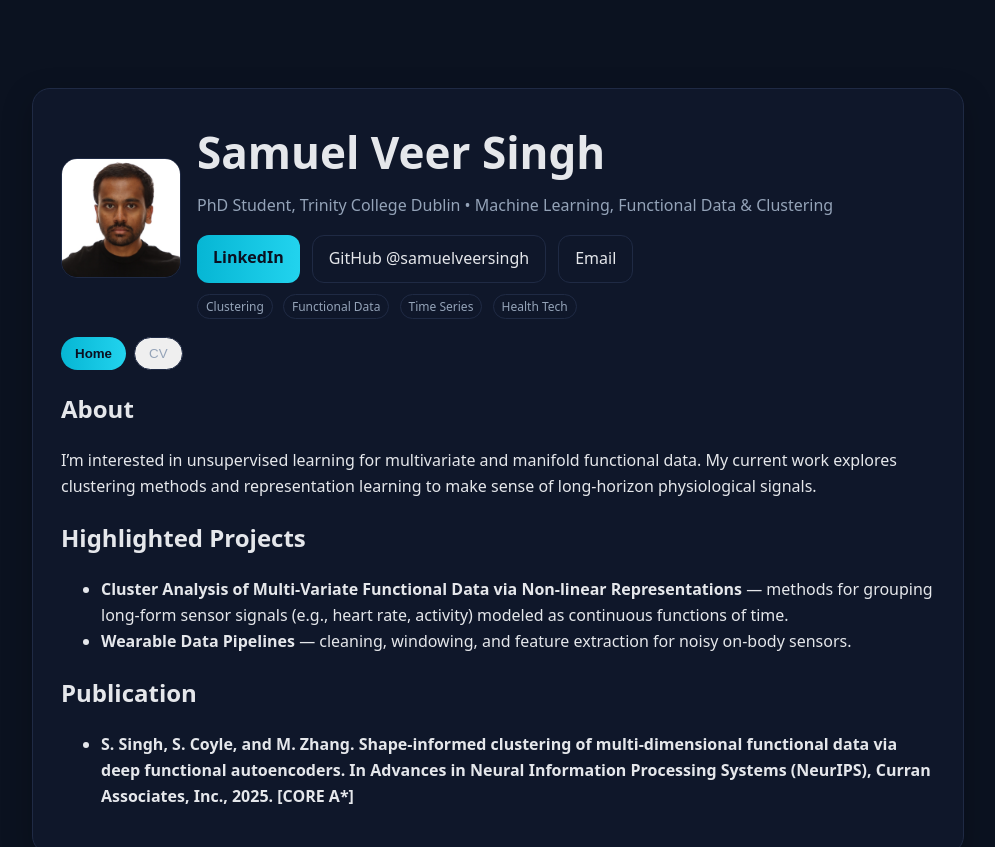
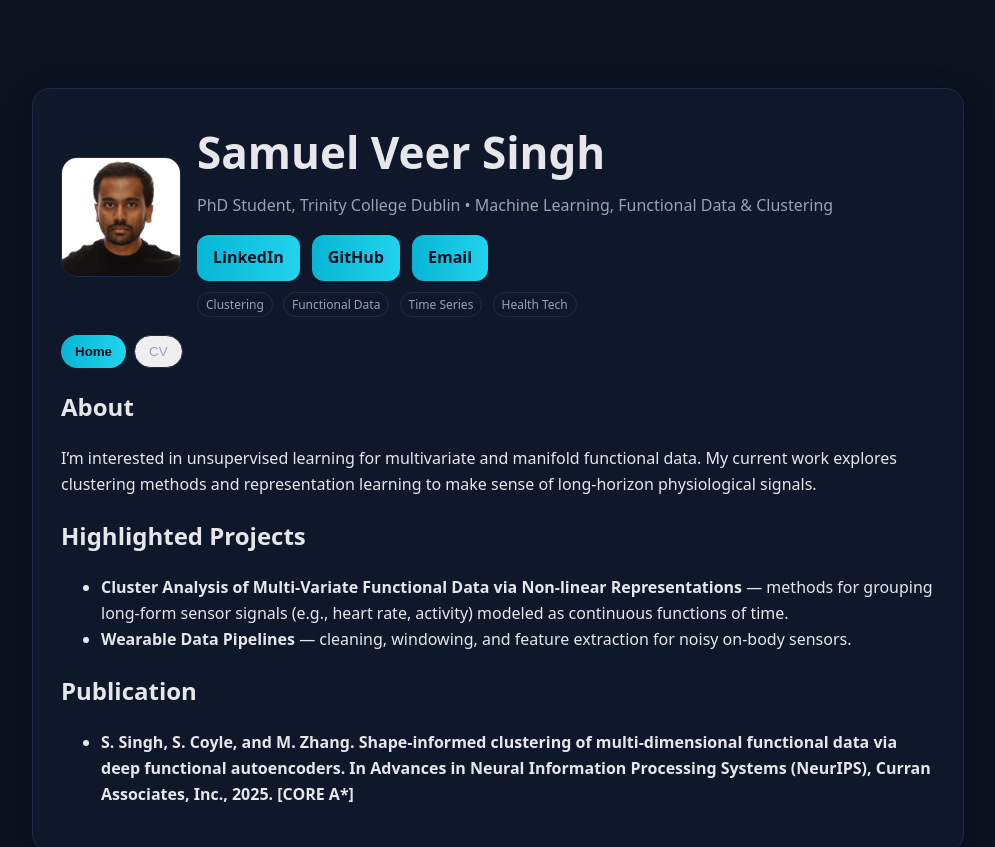
Before and after one commit to samuelveersingh/samuelveersingh.github.io, a plain HTML site: page index.html in a window 1280 px wide. Shown: the top 847 px of the page, without its empty margins (142-1137 px from the left). Drawn offline with Linux system fonts and the light colour scheme.

Commit message:
index.html

```diff
--- a/index.html
+++ b/index.html
@@ -49,8 +49,8 @@
           <p class="lead">PhD Student, Trinity College Dublin • Machine Learning, Functional Data &amp; Clustering</p>
           <div class="buttons">
             <a class="btn primary" href="https://www.linkedin.com/in/samuel-veer-singh" target="_blank" rel="noopener">LinkedIn</a>
-            <a class="btn" href="https://github.com/samuelveersingh" target="_blank" rel="noopener">GitHub @samuelveersingh</a>
-            <a class="btn" href="mailto:ssingh9@tcd.ie">Email</a>
+            <a class="btn primary" href="https://github.com/samuelveersingh" target="_blank" rel="noopener">GitHub</a>
+            <a class="btn primary" href="mailto:ssingh9@tcd.ie">Email</a>
           </div>
           <div style="margin-top:10px">
             <span class="pill">Clustering</span>
```
